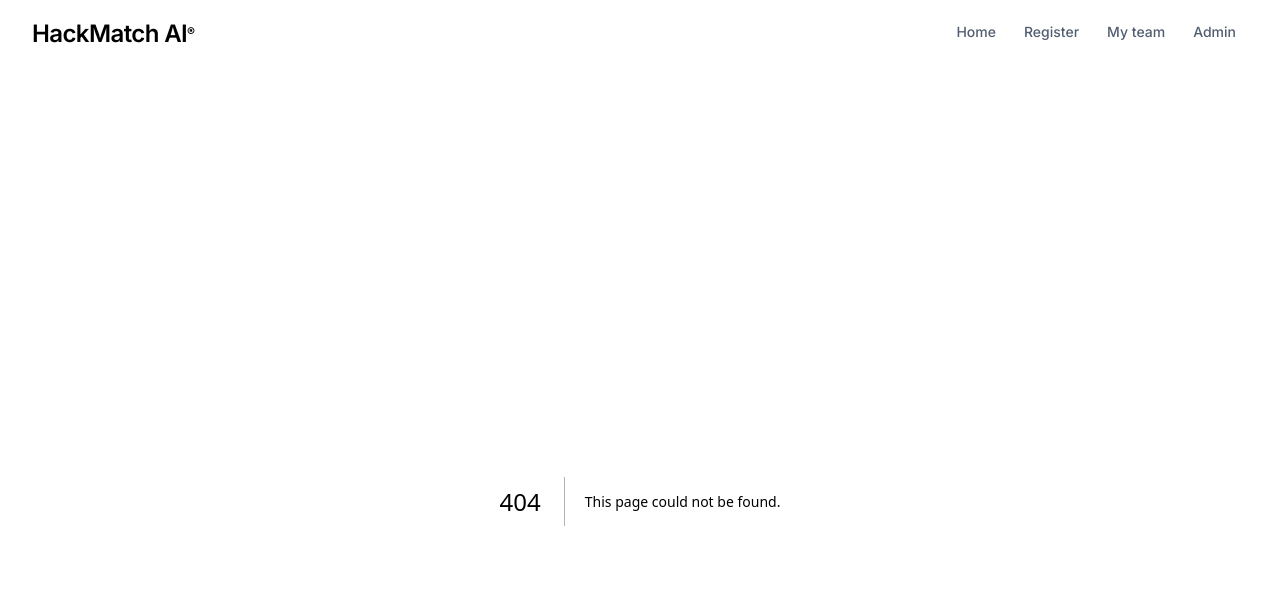
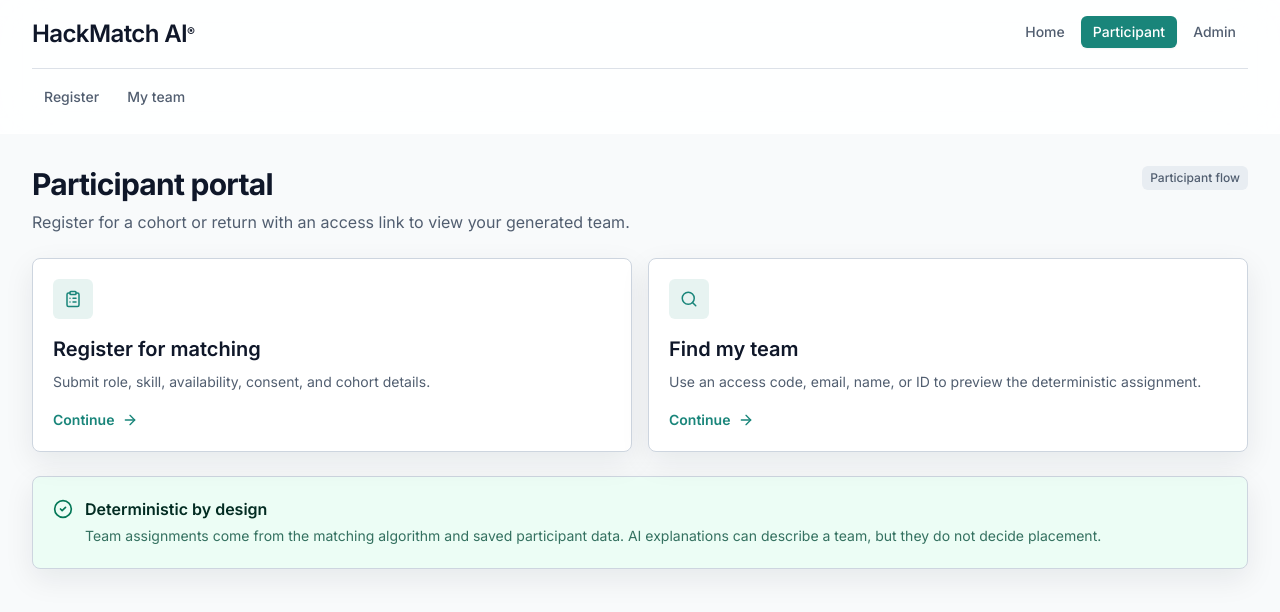
Before and after one commit to best-ed/HackMatch-AI, a Next.js app: page /participant in a window 1280 px wide. Before the commit this address had no page. Shown: the top 612 px of the page. Built offline with nearby package versions, Linux system fonts and the light colour scheme.

Commit message:
feat: add participant navigation hierarchy

```diff
--- /dev/null
+++ b/app/participant/page.tsx
@@ -0,0 +1,67 @@
+import Link from "next/link";
+import { ArrowRight, CheckCircle2, ClipboardList, Search } from "lucide-react";
+import { Badge, Card } from "@/components/ui";
+
+const participantActions = [
+  {
+    href: "/participant/register",
+    title: "Register for matching",
+    detail: "Submit role, skill, availability, consent, and cohort details.",
+    icon: <ClipboardList size={18} />
+  },
+  {
+    href: "/participant/team",
+    title: "Find my team",
+    detail: "Use an access code, email, name, or ID to preview the deterministic assignment.",
+    icon: <Search size={18} />
+  }
+];
+
+export default function ParticipantPage() {
+  return (
+    <div className="space-y-6">
+      <div className="flex flex-wrap items-start justify-between gap-4">
+        <div>
+          <h1 className="text-3xl font-bold tracking-tight">Participant portal</h1>
+          <p className="mt-2 text-muted-foreground">
+            Register for a cohort or return with an access link to view your generated team.
+          </p>
+        </div>
+        <Badge>Participant flow</Badge>
+      </div>
+
+      <div className="grid gap-4 md:grid-cols-2">
+        {participantActions.map((action) => (
+          <Link
+            className="group block rounded-lg outline-none ring-primary/20 transition focus-visible:ring-4"
+            href={action.href}
+            key={action.href}
+          >
+            <Card className="h-full space-y-4 transition group-hover:-translate-y-0.5 group-hover:border-primary/40">
+              <div className="flex h-10 w-10 items-center justify-center rounded-md bg-primary/10 text-primary">
+                {action.icon}
+              </div>
+              <div>
+                <h2 className="text-xl font-semibold">{action.title}</h2>
+                <p className="mt-2 text-sm leading-relaxed text-muted-foreground">{action.detail}</p>
+              </div>
+              <div className="inline-flex items-center gap-2 text-sm font-semibold text-primary">
+                Continue <ArrowRight size={16} />
+              </div>
+            </Card>
+          </Link>
+        ))}
+      </div>
+
+      <Card className="flex flex-wrap items-start gap-3 bg-emerald-50 text-emerald-950">
+        <CheckCircle2 className="mt-0.5 text-emerald-700" size={20} />
+        <div>
+          <h2 className="font-semibold">Deterministic by design</h2>
+          <p className="mt-1 text-sm leading-relaxed text-emerald-900/80">
+            Team assignments come from the matching algorithm and saved participant data. AI explanations can describe a team, but they do not decide placement.
+          </p>
+        </div>
+      </Card>
+    </div>
+  );
+}
--- a/components/app-shell.tsx
+++ b/components/app-shell.tsx
@@ -2,12 +2,24 @@
 
 import Link from "next/link";
 import { usePathname } from "next/navigation";
-import { adminNavItems, isAdminSectionActive, isNavItemActive, primaryNavItems } from "@/lib/navigation";
+import {
+  adminNavItems,
+  contextualParticipantRoutes,
+  isAdminSectionActive,
+  isNavItemActive,
+  isParticipantSectionActive,
+  participantNavItems,
+  primaryNavItems
+} from "@/lib/navigation";
 import { cn } from "@/lib/utils";
 
 export function AppShell({ children }: { children: React.ReactNode }) {
   const pathname = usePathname();
   const isAdminRoute = pathname === "/admin" || pathname.startsWith("/admin/");
+  const isParticipantRoute = pathname === "/participant" || pathname.startsWith("/participant/");
+  const participantSubnavItems = pathname.startsWith("/participant/confirmation")
+    ? [...participantNavItems, ...contextualParticipantRoutes]
+    : participantNavItems;
 
   return (
     <>
@@ -57,6 +69,26 @@ export function AppShell({ children }: { children: React.ReactNode }) {
               })}
             </nav>
           ) : null}
+          {isParticipantRoute ? (
+            <nav
+              aria-label="Participant navigation"
+              className="nav-scroll mt-4 flex gap-1 border-t border-border/70 pt-3 text-sm text-muted-foreground"
+            >
+              {participantSubnavItems.map((item) => {
+                const active = isParticipantSectionActive(pathname, item.href);
+                return (
+                  <Link
+                    aria-current={active ? "page" : undefined}
+                    className={cn(navLinkClass(active), "shrink-0")}
+                    href={item.href}
+                    key={item.href}
+                  >
+                    {item.label}
+                  </Link>
+                );
+              })}
+            </nav>
+          ) : null}
         </div>
       </header>
       <main className="mx-auto max-w-7xl px-4 py-8 sm:px-6 lg:px-8">
--- a/lib/navigation.ts
+++ b/lib/navigation.ts
@@ -5,9 +5,13 @@ export type NavItem = {
 
 export const primaryNavItems: NavItem[] = [
   { href: "/", label: "Home" },
+  { href: "/participant", label: "Participant" },
+  { href: "/admin", label: "Admin" }
+];
+
+export const participantNavItems: NavItem[] = [
   { href: "/participant/register", label: "Register" },
-  { href: "/participant/team", label: "My team" },
-  { href: "/admin", label: "Admin" }
+  { href: "/participant/team", label: "My team" }
 ];
 
 export const adminNavItems: NavItem[] = [
@@ -32,3 +36,8 @@ export function isAdminSectionActive(pathname: string, href: string) {
   if (href === "/admin") return pathname === "/admin";
   return pathname === href || pathname.startsWith(`${href}/`);
 }
+
+export function isParticipantSectionActive(pathname: string, href: string) {
+  if (href === "/participant") return pathname === "/participant";
+  return pathname === href || pathname.startsWith(`${href}/`);
+}
```
Also changed, not shown: 1 other file (tests, documents, lock files or other folders).
